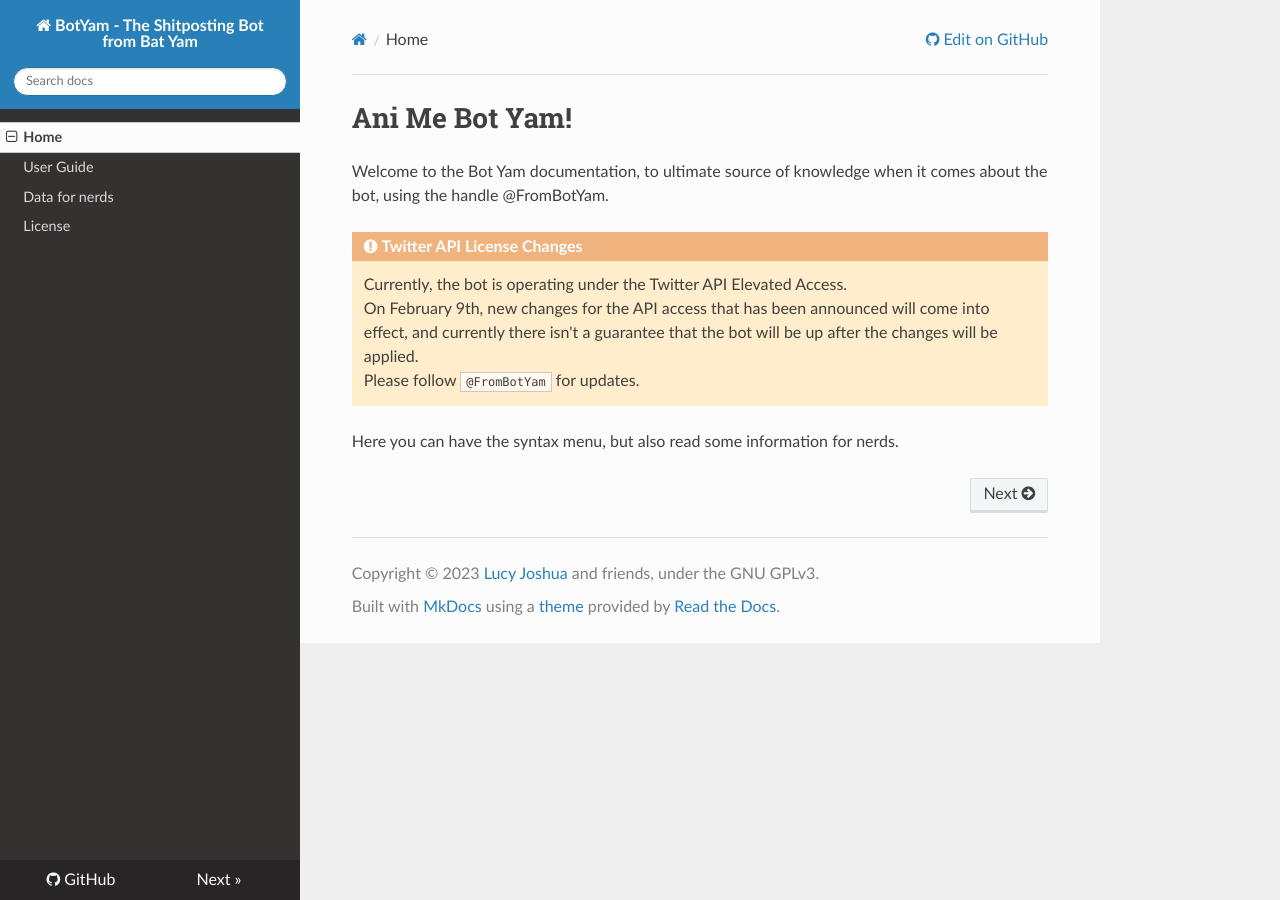
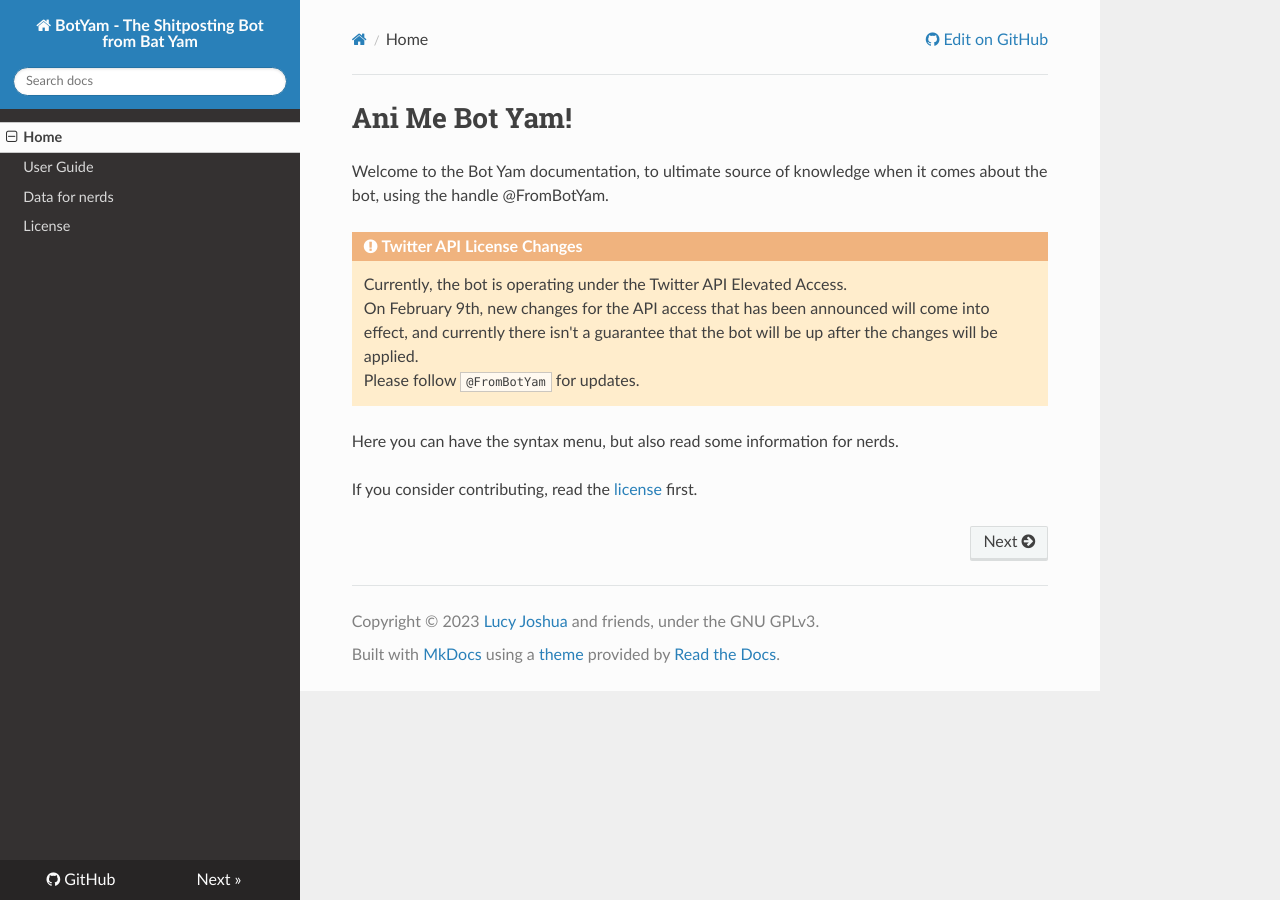
Before and after one commit to notBscalE/BotYam, an MkDocs documentation site: the page built from docs/files/index.md, in a window 1280 px wide. Built offline with MkDocs 1.6.1, drawn with Linux system fonts in a browser that asks for light colours; nearby versions of some CDN libraries.

Commit message:
Read The Docs - final fix

```diff
--- a/docs/files/index.md
+++ b/docs/files/index.md
@@ -7,3 +7,5 @@
     Please follow `@FromBotYam` for updates.
 
 Here you can have the syntax menu, but also read some information for nerds.
+
+If you consider contributing, read the [license](license.md) first.
```
Also changed, not shown: docs/files/data.md (+2 -1 lines).
